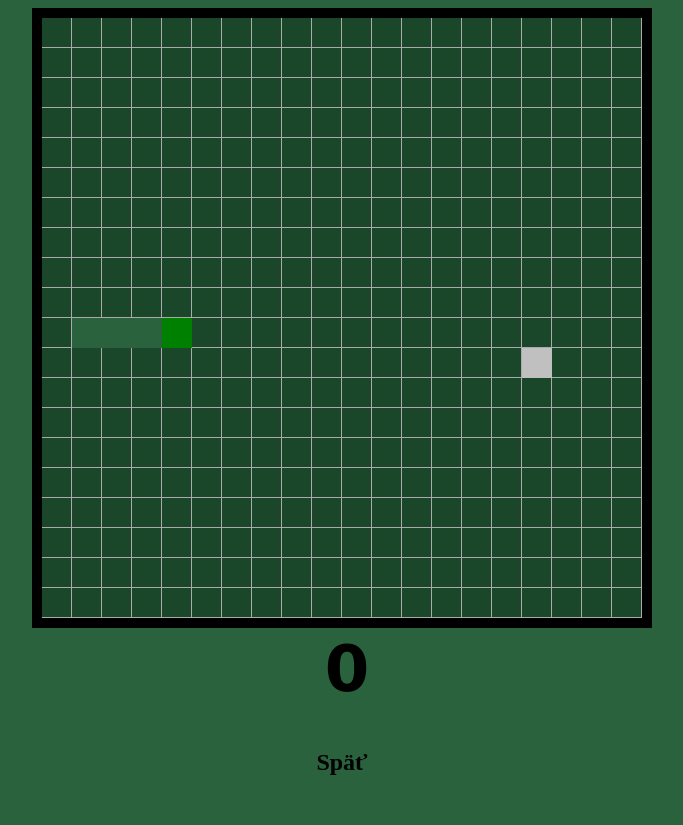
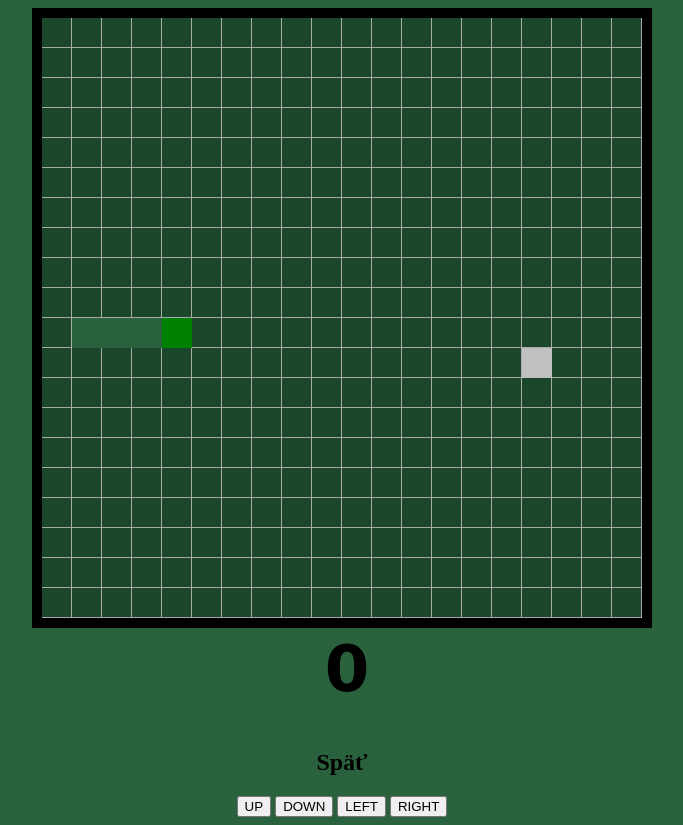
Before and after one commit to Joxer-Mocny/Webstranka, a plain HTML site: page snake.html in a window 1280 px wide. Shown: the whole page, without its empty margins (298-981 px from the left). Before the commit the page ends 800 px from the top, so only its background shows below. Drawn offline with Linux system fonts and the light colour scheme.

Commit message:
Add files via upload

```diff
--- a/snake.html
+++ b/snake.html
@@ -71,15 +71,23 @@
     </style>
   </head>
   <body>
-    <canvas width="600" height="600"></canvas>
+    <div class="bigScreen">
+      <canvas width="600" height="600"></canvas>
+    </div>
 
     <h1>0</h1>
 
     <a href="projekty.html"><h2>Späť</h2></a>
 
+    <button class="btn" onclick="moveup()">UP</button>
+    <button class="btn" onclick="movedown()">DOWN</button>
+    <button class="btn" onclick="moveleft()">LEFT</button>
+    <button class="btn" onclick="moveright()">RIGHT</button>
+
     <script>
       //listener
       document.addEventListener("keydown", keyPush);
+
 
       //canvas
       const canvas = document.querySelector("canvas");
@@ -262,6 +270,35 @@
         }
       }
       // touchpad
+             function moveleft(){
+
+              velocityX = -1;
+              velocityY = 0;
+            }
+
+
+           function moveup(){
+
+
+               velocityX = 0;
+              velocityY = -1;
+            }
+
+
+          function moveright()
+             {
+              velocityX = 1;
+              velocityY = 0;
+            }
+
+
+      function movedown(){
+              velocityX = 0;
+              velocityY = 1;
+            }
+
+
+
 
       //grid
       function drawGrid() {
```
